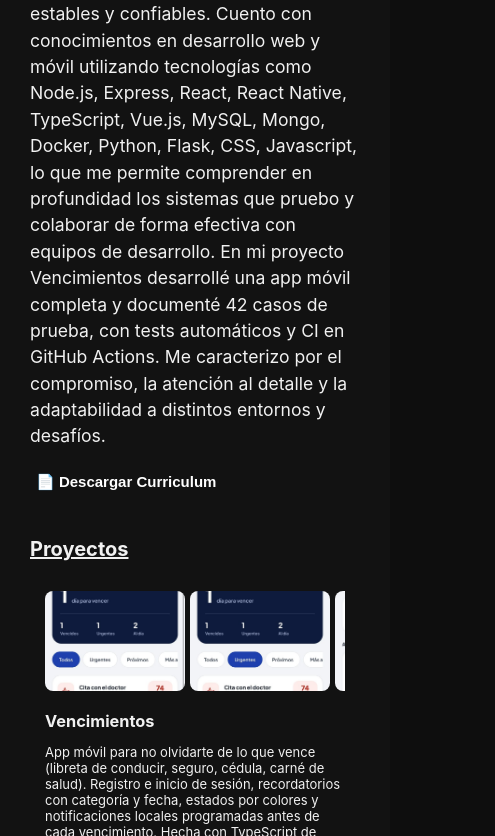
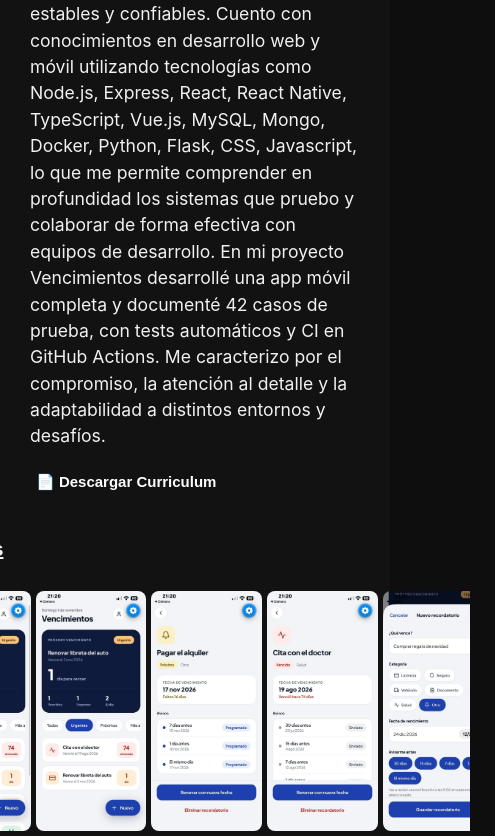
Before and after one commit to ErikaHolzm/portfolio, a React (Create React App) app: page / in a window 390 px wide. Shown: the part 1164-2000 px from the top of the page, 495 px wide, since content can reach past the window. Built offline with nearby package versions, Linux system fonts and the light colour scheme.

Commit message:
Arreglo estilos

```diff
--- a/src/components/Proyectos.jsx
+++ b/src/components/Proyectos.jsx
@@ -28,6 +28,7 @@ function Proyectos() {
       descripcion:
         "App móvil para no olvidarte de lo que vence (libreta de conducir, seguro, cédula, carné de salud). Registro e inicio de sesión, recordatorios con categoría y fecha, estados por colores y notificaciones locales programadas antes de cada vencimiento. Hecha con TypeScript de punta a punta: React Native + Expo, API REST con Node.js y Express, y MongoDB Atlas. Como tester, además de los tests automáticos y el CI en GitHub Actions, probé a mano casos límite (fechas inválidas, acceso a datos de otro usuario, tokens falsificados, límite de intentos de login), corregí los errores que encontré y los documenté en el README. Tiene una demo web en línea donde se puede crear una cuenta y probarla (las notificaciones solo funcionan en el teléfono).",
       enlace: "https://vencimientos-demo.vercel.app",
+      capturasMovil: true,
       imagenes: [
         "/proyectos/VENCIMIENTOS/vencimientos1.jpg",
         "/proyectos/VENCIMIENTOS/vencimientos2.jpg",
@@ -138,7 +139,9 @@ function Proyectos() {
         {proyectos.map((proyecto, index) => (
           <li key={index} className="proyecto-item">
             {proyecto.imagenes && proyecto.imagenes.length > 0 && (
-              <div className="proyecto-carrusel">
+              <div
+                className={`proyecto-carrusel${proyecto.capturasMovil ? " proyecto-carrusel--movil" : ""}`}
+              >
                 {proyecto.imagenes.map((img, i) => (
                   <img
                     key={i}
--- a/src/estilos/Proyectos.css
+++ b/src/estilos/Proyectos.css
@@ -91,6 +91,14 @@
   transform: scale(1.05);
 }
 
+/* Capturas de una app móvil (verticales): se muestran enteras, sin recortar */
+.proyecto-carrusel.proyecto-carrusel--movil img {
+  width: auto;
+  max-width: none;
+  height: 320px;
+  object-fit: contain;
+}
+
 /* Modal */
 .modal {
   position: fixed;
@@ -139,6 +147,11 @@
     height: 120px;
   }
 
+  .proyecto-carrusel.proyecto-carrusel--movil img {
+    max-width: none;
+    height: 280px;
+  }
+
   .proyectos h2 {
     font-size: 24px;
   }
@@ -163,6 +176,11 @@
     height: 100px;
   }
 
+  .proyecto-carrusel.proyecto-carrusel--movil img {
+    max-width: none;
+    height: 240px;
+  }
+
   .proyecto-item p {
     font-size: 13px;
   }
```
